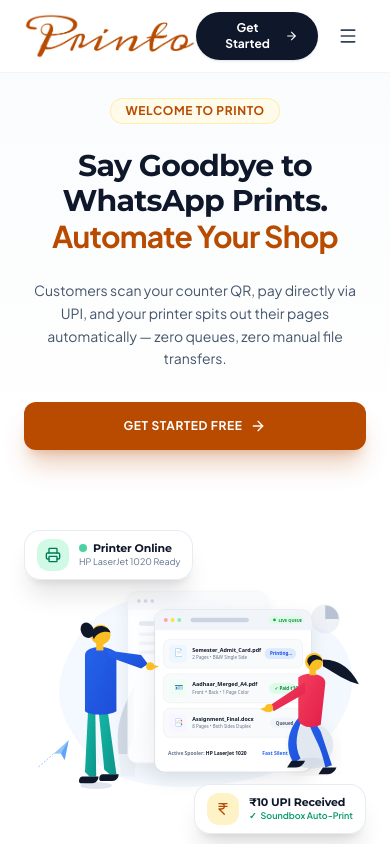
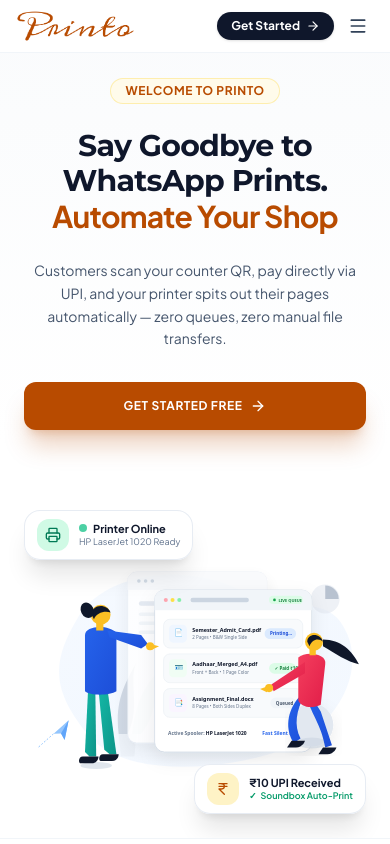
Before and after one commit to ShivamxRaj/Printo, a React (Vite) app in the folder client/: page / in a window 390 px wide. Shown: the top 844 px of the page. Built offline with nearby package versions, Linux system fonts and the light colour scheme; no server answers.

Commit message:
fix(header): optimize mobile navbar layout for narrow screens <375px and fix heading semantics

```diff
--- a/client/src/components/LandingPage.jsx
+++ b/client/src/components/LandingPage.jsx
@@ -38,15 +38,14 @@ export default function LandingPage({ onOpenRegister, onGoToDashboard, onGoToDem
 
       {/* 1. TOP NAVBAR */}
       <header className="border-b border-slate-100 sticky top-0 z-50 bg-white/95 backdrop-blur-md">
-        <div className="max-w-7xl mx-auto px-6 sm:px-10 py-3 flex items-center justify-between">
+        <div className="max-w-7xl mx-auto px-4 sm:px-8 py-2.5 sm:py-3 flex items-center justify-between">
 
           {/* Brand Logo */}
           <div className="flex items-center">
             <img
               src="/printo-logo-transparent.png"
               alt="Printo Logo"
-              style={{ height: '48px', width: 'auto', objectFit: 'contain' }}
-              className="select-none"
+              className="h-8 sm:h-10 md:h-12 w-auto object-contain select-none"
             />
           </div>
 
@@ -59,10 +58,10 @@ export default function LandingPage({ onOpenRegister, onGoToDashboard, onGoToDem
           </nav>
 
           {/* Header Action Buttons */}
-          <div className="flex items-center gap-3">
+          <div className="flex items-center gap-2 sm:gap-3">
             <button
               onClick={onOpenRegister}
-              className="px-5 sm:px-6 py-2 sm:py-2.5 rounded-full bg-slate-900 hover:bg-slate-800 text-white font-bold text-xs shadow-sm transition-all cursor-pointer flex items-center gap-1.5 sm:gap-2"
+              className="px-3.5 sm:px-6 py-1.5 sm:py-2.5 rounded-full bg-slate-900 hover:bg-slate-800 text-white font-bold text-xs sm:text-xs shadow-sm transition-all cursor-pointer flex items-center gap-1.5 sm:gap-2 shrink-0"
             >
               <span>Get Started</span>
               <ArrowRight className="w-3.5 h-3.5" />
@@ -71,7 +70,7 @@ export default function LandingPage({ onOpenRegister, onGoToDashboard, onGoToDem
             {/* Mobile Hamburger Toggle Button */}
             <button
               onClick={() => setMobileMenuOpen(!mobileMenuOpen)}
-              className="md:hidden p-2 rounded-xl text-slate-700 hover:text-[#b84b00] hover:bg-slate-100 transition-colors focus:outline-hidden"
+              className="md:hidden p-1.5 sm:p-2 rounded-xl text-slate-700 hover:text-[#b84b00] hover:bg-slate-100 transition-colors focus:outline-hidden shrink-0"
               aria-label="Toggle navigation menu"
             >
               {mobileMenuOpen ? <X className="w-5 h-5" /> : <Menu className="w-5 h-5" />}
@@ -153,7 +152,7 @@ export default function LandingPage({ onOpenRegister, onGoToDashboard, onGoToDem
                 <div>
                   <div className="flex items-center gap-1.5">
                     <span className="w-2 h-2 rounded-full bg-emerald-500 animate-pulse"></span>
-                    <h4 className="text-[11px] sm:text-xs font-bold text-slate-900 leading-tight">Printer Online</h4>
+                    <p className="text-[11px] sm:text-xs font-bold text-slate-900 leading-tight">Printer Online</p>
                   </div>
                   <p className="text-[9px] sm:text-[10px] text-slate-500">HP LaserJet 1020 Ready</p>
                 </div>
@@ -172,7 +171,7 @@ export default function LandingPage({ onOpenRegister, onGoToDashboard, onGoToDem
                   <IndianRupee className="w-4 h-4 sm:w-5 sm:h-5" />
                 </div>
                 <div>
-                  <h4 className="text-[11px] sm:text-xs font-bold text-slate-900 leading-tight">₹10 UPI Received</h4>
+                  <p className="text-[11px] sm:text-xs font-bold text-slate-900 leading-tight">₹10 UPI Received</p>
                   <p className="text-[9px] sm:text-[10px] text-emerald-600 font-semibold flex items-center gap-1">
                     <span>✓</span> Soundbox Auto-Print
                   </p>
@@ -282,7 +281,7 @@ export default function LandingPage({ onOpenRegister, onGoToDashboard, onGoToDem
             {/* Free Plan */}
             <div className="p-6 sm:p-8 rounded-3xl bg-white border border-slate-200 shadow-sm space-y-6 flex flex-col justify-between">
               <div className="space-y-4">
-                <h4 className="font-bold text-slate-900 text-lg">Starter</h4>
+                <h3 className="font-bold text-slate-900 text-lg">Starter</h3>
                 <p className="text-xs text-slate-500">Free forever for testing and small counters</p>
                 <div className="text-4xl font-extrabold text-slate-950">₹0 <span className="text-xs font-normal text-slate-500">/ forever</span></div>
                 <ul className="space-y-3 text-xs text-slate-600 pt-2 border-t border-slate-100">
@@ -306,7 +305,7 @@ export default function LandingPage({ onOpenRegister, onGoToDashboard, onGoToDem
                 Most Popular for Shops
               </span>
               <div className="space-y-4">
-                <h4 className="font-bold text-white text-lg">Monthly Pro</h4>
+                <h3 className="font-bold text-white text-lg">Monthly Pro</h3>
                 <p className="text-xs text-amber-100">Busy cyber cafes &amp; college xerox shops</p>
                 <div className="text-4xl font-extrabold text-white">
                   ₹49 <span className="text-xs font-normal text-amber-200">/ month</span>
@@ -331,7 +330,7 @@ export default function LandingPage({ onOpenRegister, onGoToDashboard, onGoToDem
             <div className="p-6 sm:p-8 rounded-3xl bg-white border border-slate-200 shadow-sm space-y-6 flex flex-col justify-between">
               <div className="space-y-4">
                 <div className="flex items-center justify-between">
-                  <h4 className="font-bold text-slate-900 text-lg">Yearly Pro</h4>
+                  <h3 className="font-bold text-slate-900 text-lg">Yearly Pro</h3>
                   <span className="text-[10px] font-extrabold bg-emerald-100 text-emerald-800 px-2 py-0.5 rounded-full">Save ₹89</span>
                 </div>
                 <p className="text-xs text-slate-500">Best annual savings for established shops</p>
```
